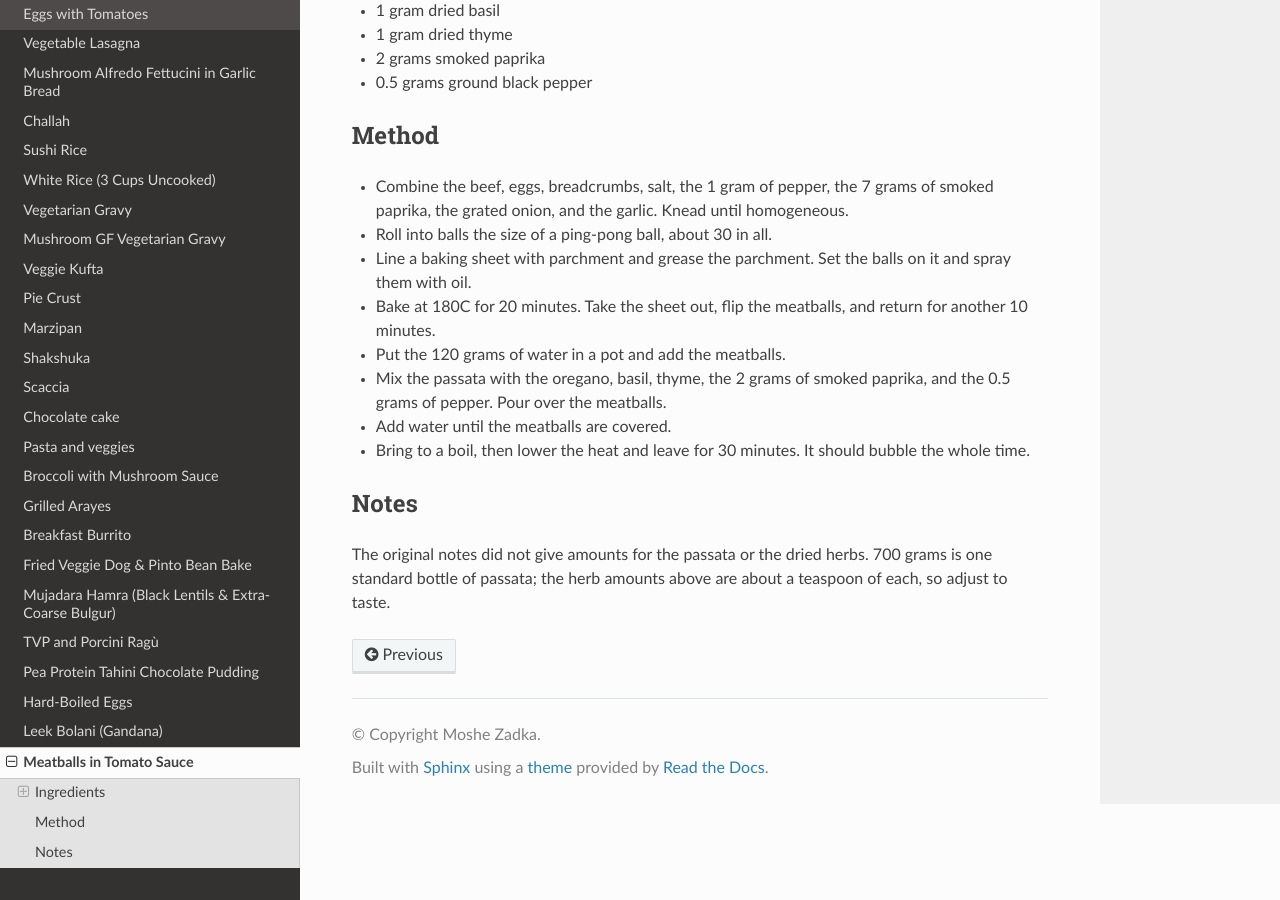
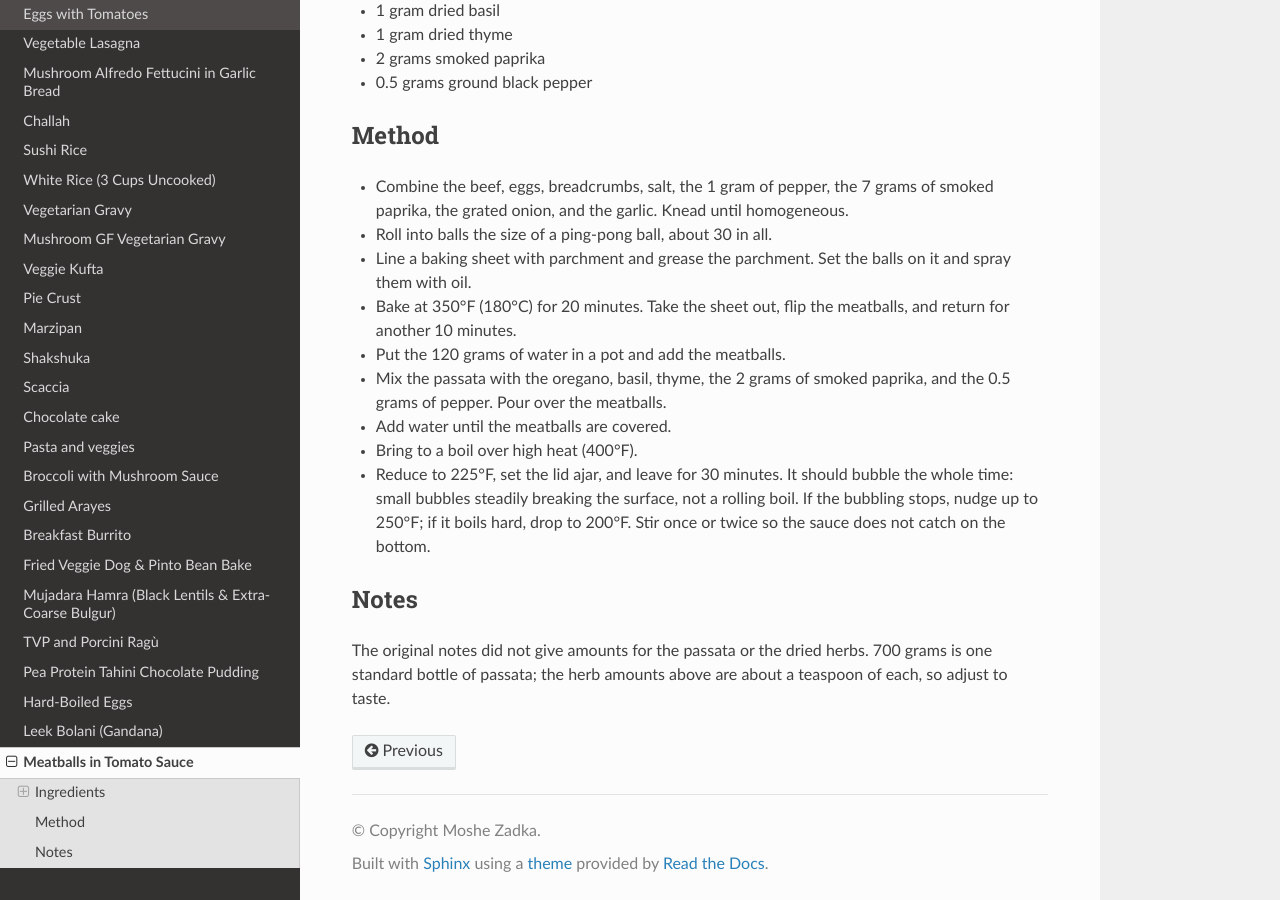
Before and after one commit to moshez/recipes, a Sphinx documentation site: the page built from doc/meatballs-in-tomato-sauce.rst, in a window 1280 px wide and 900 px high, scrolled down 701 px. Built offline with Sphinx 7.4.7 and the Read the Docs theme 3.1.0, drawn with Linux system fonts in a browser that asks for light colours.

Commit message:
Use Fahrenheit and specific stove-top settings in meatball recipe (#38)
Convert the oven temperature to 350°F (180°C) and replace the vague
lower-the-heat step with dial temperatures for the simmer, matching
the heart-healthy recipes: boil at 400°F, hold at 225°F with the lid
ajar, adjust to 200-250°F by what the surface is doing.

Claude-Session: https://claude.ai/code/session_01KYxcvntqpDaJB7xQGr2jHg

Co-authored-by: Claude <noreply@anthropic.com>

```diff
--- a/doc/meatballs-in-tomato-sauce.rst
+++ b/doc/meatballs-in-tomato-sauce.rst
@@ -41,7 +41,7 @@ Method
 * Roll into balls the size of a ping-pong ball, about 30 in all.
 * Line a baking sheet with parchment and grease the parchment.
   Set the balls on it and spray them with oil.
-* Bake at 180C for 20 minutes.
+* Bake at 350°F (180°C) for 20 minutes.
   Take the sheet out, flip the meatballs, and return for another
   10 minutes.
 * Put the 120 grams of water in a pot and add the meatballs.
@@ -49,8 +49,13 @@ Method
   the 2 grams of smoked paprika, and the 0.5 grams of pepper.
   Pour over the meatballs.
 * Add water until the meatballs are covered.
-* Bring to a boil, then lower the heat and leave for 30 minutes.
-  It should bubble the whole time.
+* Bring to a boil over high heat (400°F).
+* Reduce to 225°F, set the lid ajar, and leave for 30 minutes.
+  It should bubble the whole time: small bubbles steadily breaking
+  the surface, not a rolling boil.
+  If the bubbling stops, nudge up to 250°F;
+  if it boils hard, drop to 200°F.
+  Stir once or twice so the sauce does not catch on the bottom.
 
 Notes
 -----
```
